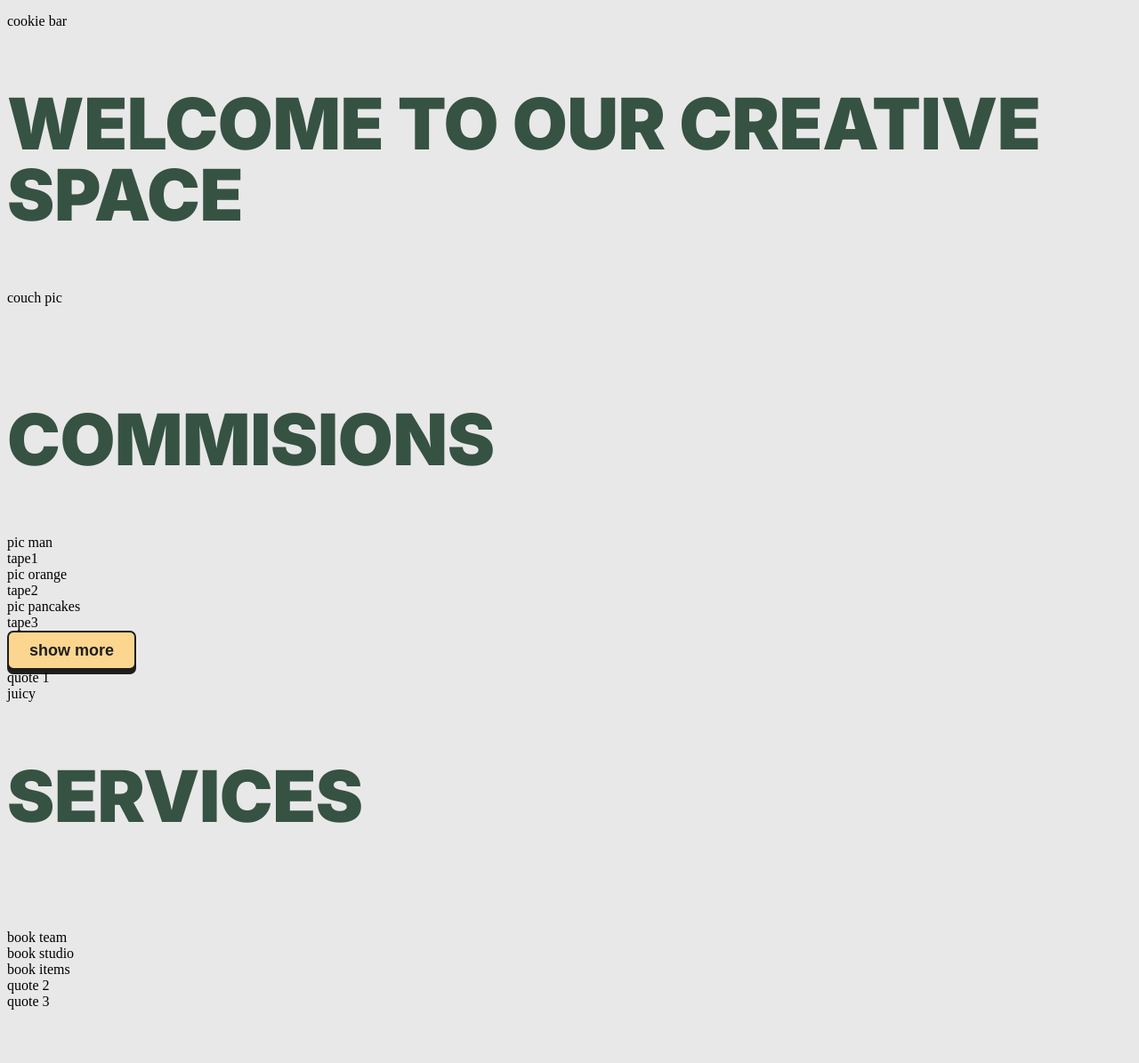
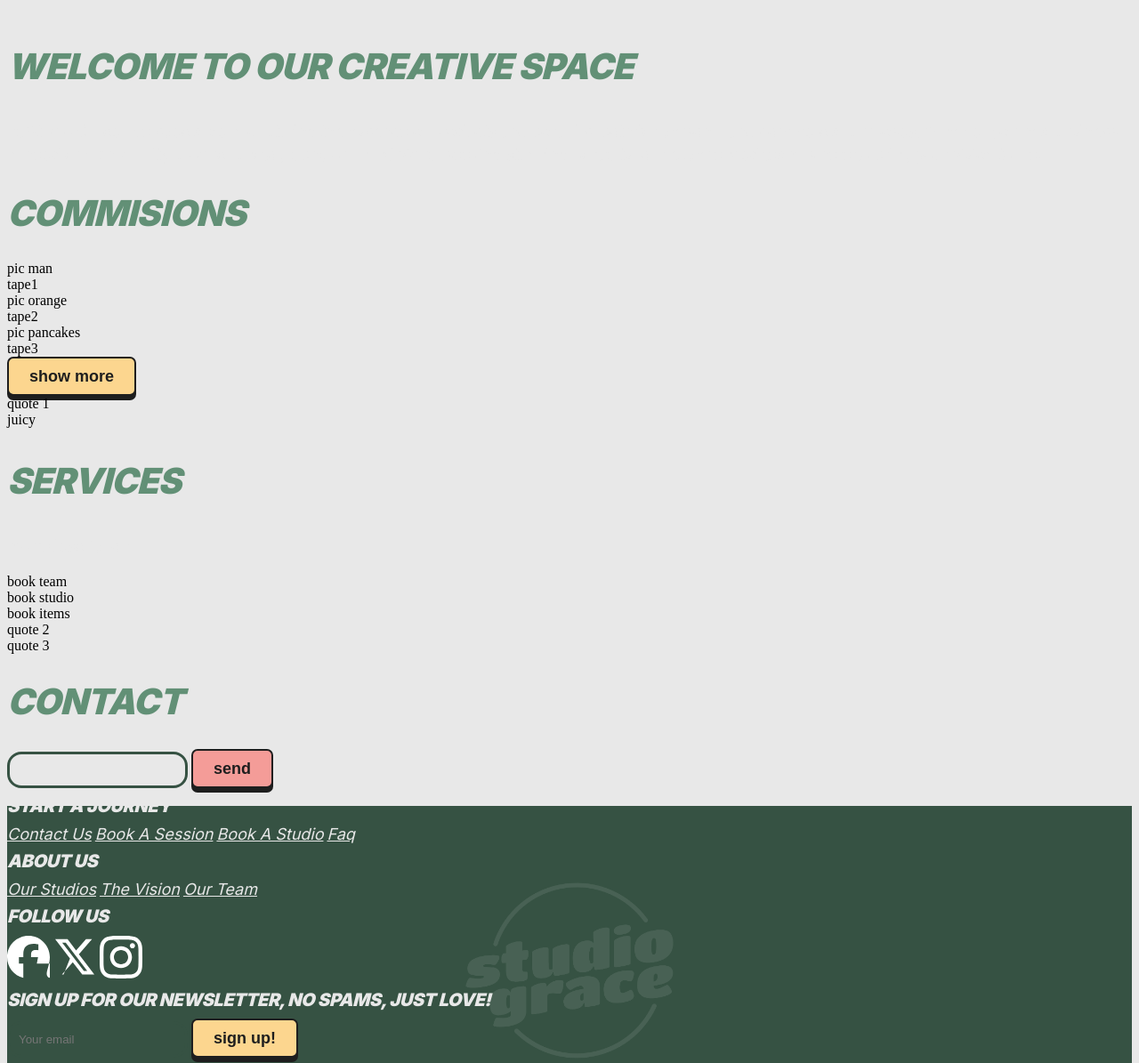
Before and after one commit to Annika-Nyholm/StudioGrace, a website built with Vite: page index.html in a window 1280 px wide. Shown: the part 560-1755 px from the top of the page at 89% size. Built offline with nearby package versions, Linux system fonts and the light colour scheme.

Commit message:
:art: (index):add classesfor styling

```diff
--- a/index.html
+++ b/index.html
@@ -74,21 +74,39 @@
 			</button>
 		</header>
 		<!------------------------------------------- cookie ------------------------------------------------>
-		<section>cookie bar</section>
+		<!-- <section>cookie bar</section> -->
 		<!----------------------------------------- first page ---------------------------------------------->
-		<section>
-			<article>
-				<h2>welcome to our creative space</h2>
+		<section class="first_page">
+			<div class="first_curve"></div>
+			<article class="welcome_container">
+				<div class="welcome_curve"></div>
+				<h1>welcome to our creative space</h1>
 			</article>
-			<article>couch pic</article>
-			<article>
-				<p>description text</p>
+			<article class="couch_container">
+				<!-- <img
+				src="/images/martin-pechy-couch.webp"
+				alt="camel colored leather couch with a white background"
+				width="421"
+				height="315"
+				class="img_couch"
+				> -->
+			</article>
+			<article class="text_info">
+				<p>At Studio Grace, we specialize in
+					capturing the essence of products
+					and portraits, both for personal
+					and commercial purposes. Whether
+					you're a business in need of
+					high-quality product photography
+					or an individual seeking stunning
+					portraits, our experienced team is
+					here to bring your vision to life.</p>
 			</article>
 		</section>
 		<!----------------------------------------- second page ---------------------------------------------->
-		<section>
-			<h2>commisions</h2>
-			<article>
+		<section class="second_page">
+			<h1>commisions</h1>
+			<article class="img_gallery">
 				<div>pic man</div>
 				<div>tape1</div>
 				<div>pic orange</div>
@@ -103,7 +121,7 @@
 			<article>quote 1</article>
 			<article>juicy</article>
 			<article>
-				<h2>services</h2>
+				<h1>services</h1>
 			</article>
 		</section>
 		<!----------------------------------------- grey page ---------------------------------------------->
@@ -121,7 +139,7 @@
 		<section>
 			<article>quote 2</article>
 			<article>quote 3</article>
-			<h2>contact</h2>
+			<h1>contact</h1>
 			<article>
 				<input type="text" />
 				<button class="btn_secondary">send</button>
@@ -157,7 +175,7 @@
 							>
 								<g clip-path="url(#clip0_17_61)">
 									<path
-										d="M24 0C10.7453 0 0 10.7453 0 24C0 35.255 7.74912 44.6995 18.2026 47.2934V31.3344H13.2538V24H18.2026V20.8397C18.2026 12.671 21.8995 8.8848 29.9194 8.8848C31.44 8.8848 34.0637 9.18336 35.137 9.48096V16.129C34.5706 16.0694 33.5866 16.0397 32.3645 16.0397C28.4294 16.0397 26.9088 17.5306 26.9088 21.4061V24H34.7482L33.4013 31.3344H26.9088V47.8243C38.7926 46.3891 48.001 36.2707 48.001 24C48 10.7453 37.2547 0 24 0Z"
+										d="M24 0C10.7453 0 0 10.7453 0 24C0 35.255 7.74912 44.6995 18.2026 47.2934V31.3344H13.2538V24H18.2026V20.8397C18.2026 12.671 21.8995 8.8848 29.9194 8.8848C31.44 8.8848 34.0637 9.18336 35.137 9.48096V16.129C34.5706 16.0694 33.5866 16.0397 32.3645 16.0397C28.4294 16.0397 26.9088 17.5306 26.9088 21.4061V24H34.7482L33.4013 31.3344h16.9088V47.8243C38.7926 46.3891 48.001 36.2707 48.001 24C48 10.7453 37.2547 0 24 0Z"
 										fill="white"
 									/>
 								</g>
@@ -177,7 +195,7 @@
 								xmlns="http://www.w3.org/2000/svg"
 							>
 								<path
-									d="M36.6526 3.8078H43.3995L28.6594 20.6548L46 43.5797H32.4225L21.7881 29.6759L9.61989 43.5797H2.86886L18.6349 25.56L2 3.8078H15.9222L25.5348 16.5165L36.6526 3.8078ZM34.2846 39.5414H38.0232L13.8908 7.63406H9.87892L34.2846 39.5414Z"
+									d="M36.6526 3.8078H43.3995L28.6594 20.6548L46 43.5797H32.4225L21.7881 29.6759L9.61989 43.5797h1.86886L18.6349 25.56L2 3.8078H15.9222L25.5348 16.5165L36.6526 3.8078ZM34.2846 39.5414H38.0232L13.8908 7.63406H9.87892L34.2846 39.5414Z"
 									fill="white"
 								/>
 							</svg>
```
